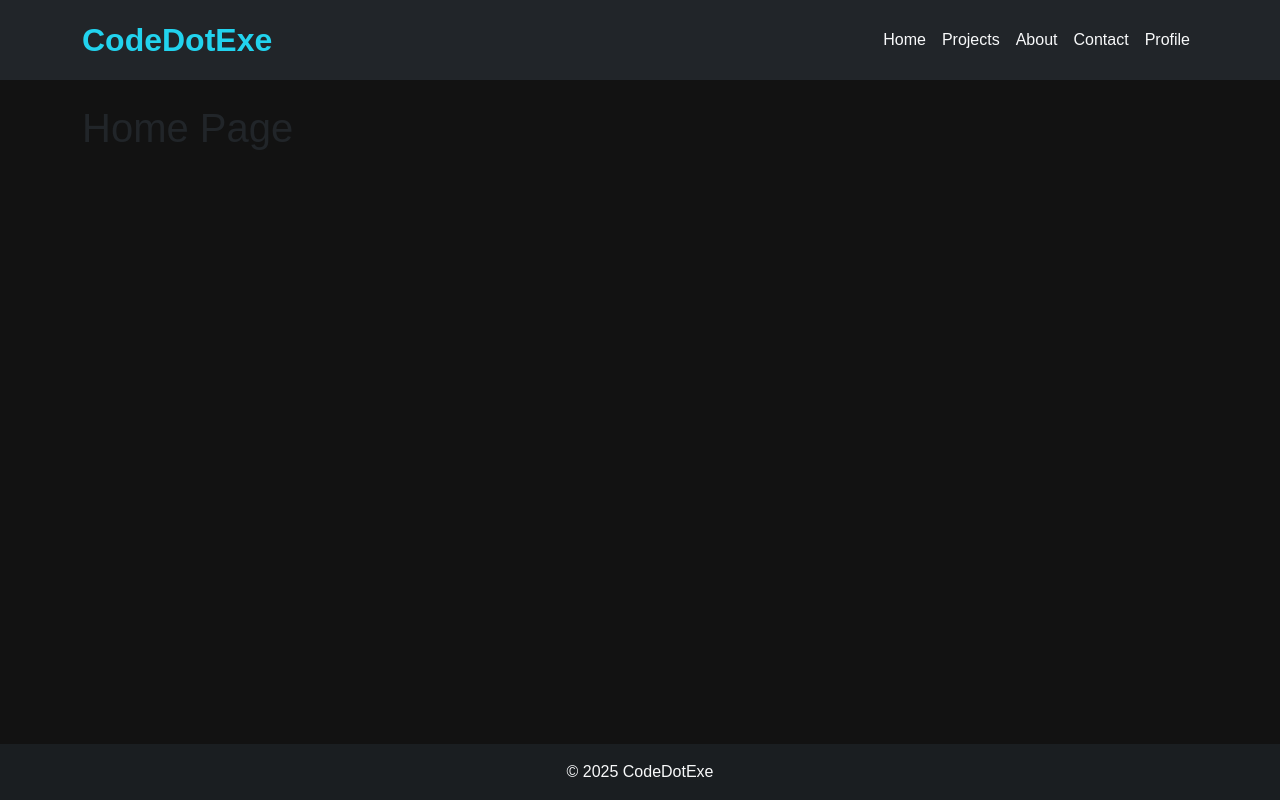
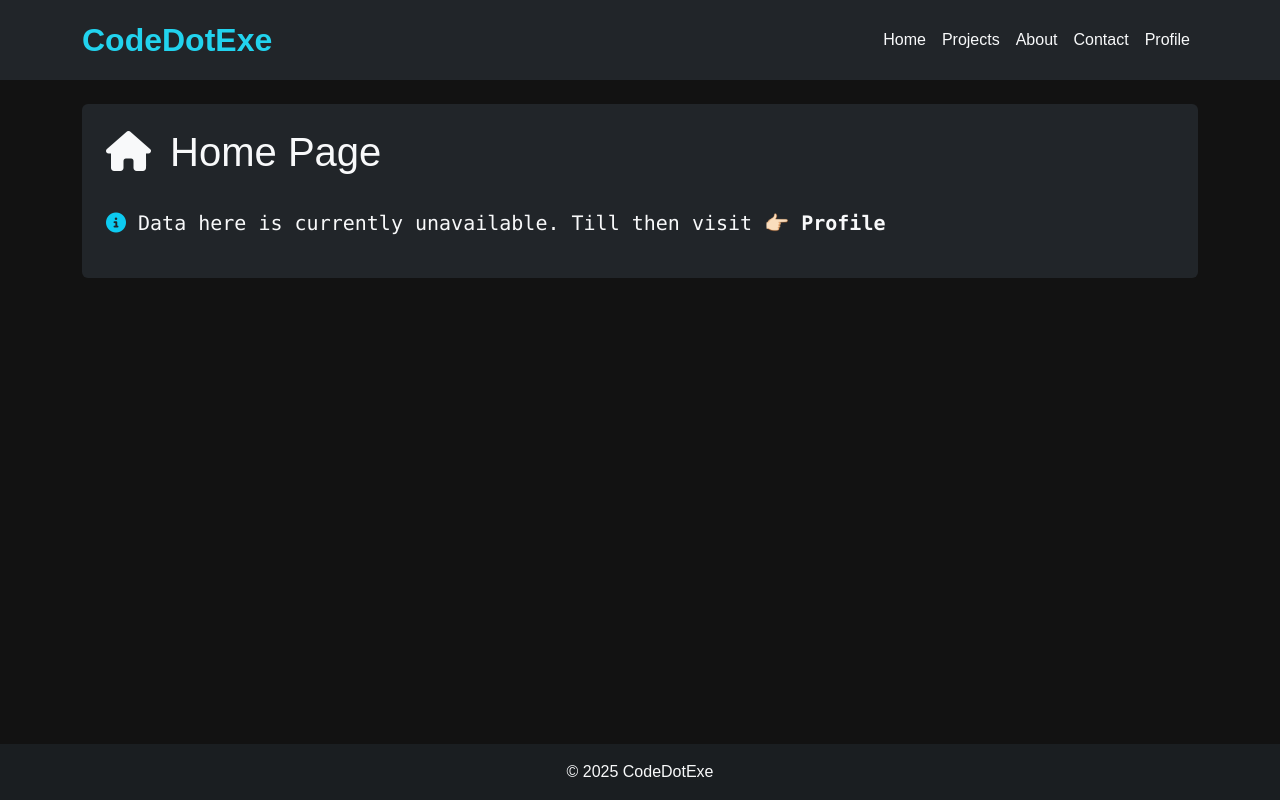
Before and after one commit to ItsKai14/portfolio, a React (Vite) app: page / in a window 1280 px wide. Built offline with nearby package versions, Linux system fonts and the light colour scheme; a web font is replaced by a local one.

Commit message:
minor edits

```diff
--- a/src/pages/Contact.jsx
+++ b/src/pages/Contact.jsx
@@ -1,7 +1,17 @@
 function Contact () {
     return (
         <>
-            <h1>Contact Page</h1>
+            <div className="bg-dark text-light py-4 mb-2 rounded">
+                <h1 className="mx-4 mb-2 pb-4">
+                    <i className="fa-solid fa-home me-2"></i> Home Page
+                </h1>
+
+                <pre className="mx-4 fs-5">
+                    <i class="fa-solid fa-circle-info text-info"></i> Data here is currently unavailable.
+                    Till then visit 👉🏻 <a className="text-decoration-none text-light" href="/profile"><strong>Profile</strong></a>
+                </pre>
+
+            </div>
         </>
     )
 }
--- a/src/pages/Home.jsx
+++ b/src/pages/Home.jsx
@@ -1,7 +1,17 @@
 function Home () {
     return (
         <>
-            <h1>Home Page</h1>
+            <div className="bg-dark text-light py-4 mb-2 rounded">
+                <h1 className="mx-4 mb-2 pb-4">
+                    <i className="fa-solid fa-home me-2"></i> Home Page
+                </h1>
+
+                <pre className="mx-4 fs-5">
+                    <i class="fa-solid fa-circle-info text-info"></i> Data here is currently unavailable.
+                    Till then visit 👉🏻 <a className="text-decoration-none text-light" href="/profile"><strong>Profile</strong></a>
+                </pre>
+
+            </div>
         </>
     )
 }
--- a/src/pages/Projects.jsx
+++ b/src/pages/Projects.jsx
@@ -1,8 +1,15 @@
 function Projects() {
   return (
-    <div>
-      <h1>Projects Page</h1>
-      <p>This is the projects page content.</p>
+    <div className="bg-dark text-light py-4 mb-2 rounded">
+      <h1 className="mx-4 mb-2 pb-4">
+        <i className="fa-solid fa-home me-2"></i> Home Page
+      </h1>
+
+      <pre className="mx-4 fs-5">
+        <i class="fa-solid fa-circle-info text-info"></i> Data here is currently unavailable.
+        Till then visit 👉🏻 <a className="text-decoration-none text-light" href="/profile"><strong>Profile</strong></a>
+      </pre>
+
     </div>
   );
 }
```
